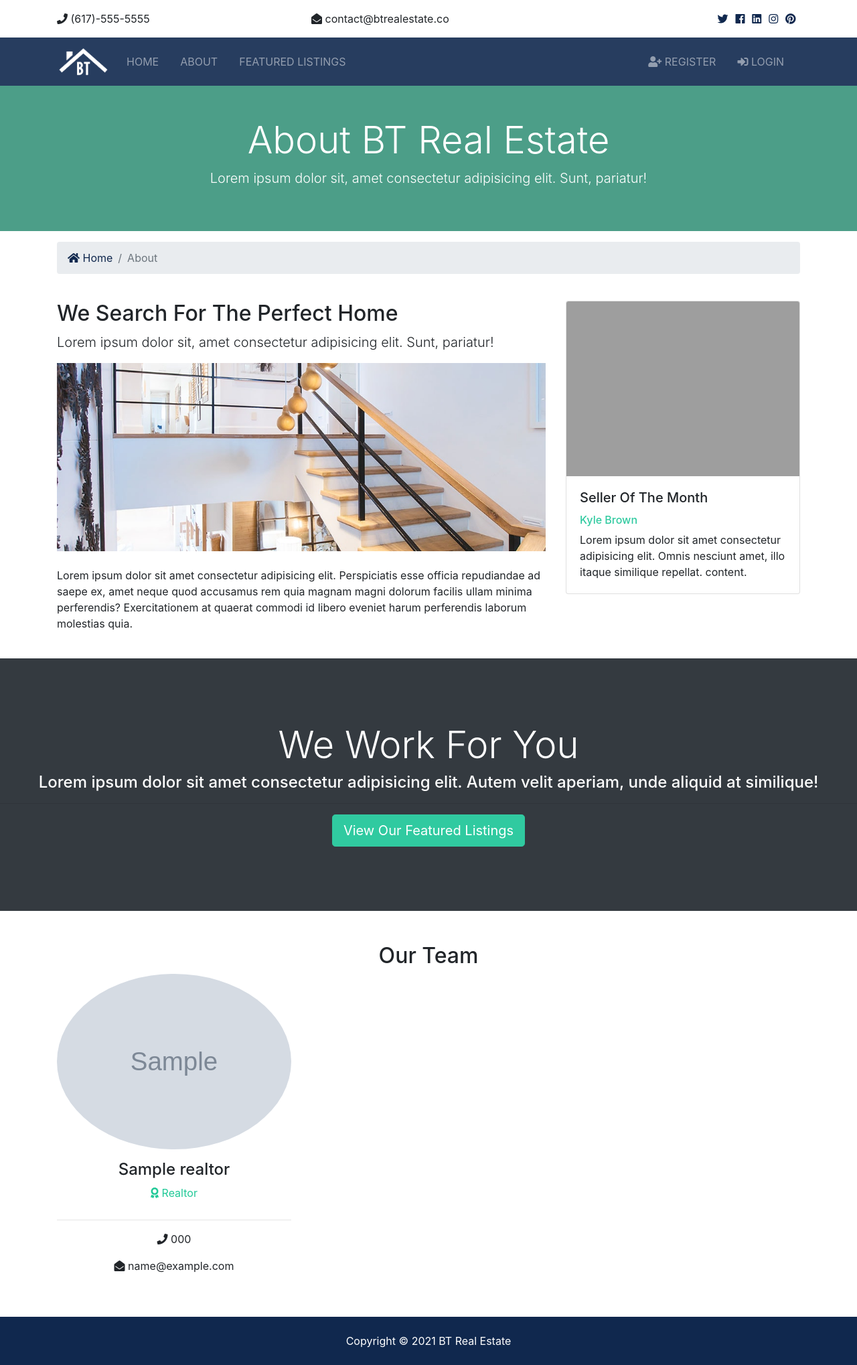
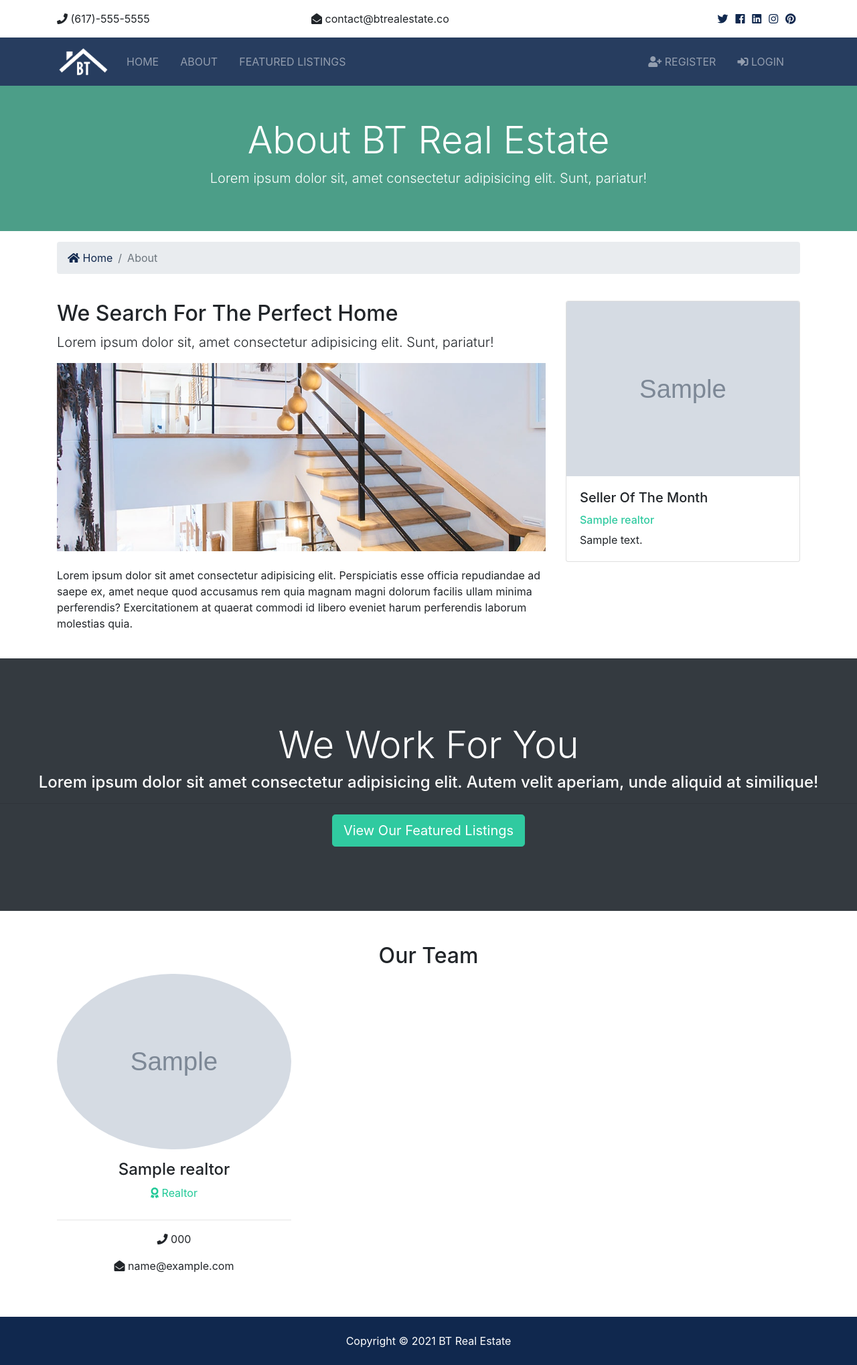
Before and after one commit to neuodev/bt-real-estate, a Django app: template templates/pages/about.html in a window 1280 px wide. Shown: the whole page at 67% size. Run offline with Django 3.2, Linux system fonts and the light colour scheme; the template is opened without the code that fills it: values that come from a table or form of the project are taken from there, others are empty; tables that the repository leaves empty hold one stand-in row (values such as "Sample post"); grey boxes marked "Sample" are stand-in pictures; some libraries are stand-ins or nearby versions; grey boxes are pictures that could not be loaded.

Commit message:
Display seller of the month on the about page

```diff
--- a/pages/views.py
+++ b/pages/views.py
@@ -18,7 +18,7 @@ def index(request):
 
 def about(request):
     # get the realtor for the database
-    realtors = Realtor.objects.order_by('-hire_data')[:3]
+    realtors = Realtor.objects.order_by('-hire_date')[:3]
 
     # get the seller of the month
     mvp_realtors = Realtor.objects.filter(is_mvp=True)
--- a/templates/pages/about.html
+++ b/templates/pages/about.html
@@ -48,21 +48,25 @@
         </p>
       </div>
       <div class="col-md-4">
+        {% if mvp_realtors %}
+        {% for realtor in mvp_realtors %}
         <div class="card">
           <img
             class="card-img-top"
-            src="assets/img/realtors/kyle.jpg"
+            src="{{ realtor.photo.url }}"
             alt="Seller of the month"
           />
           <div class="card-body">
             <h5 class="card-title">Seller Of The Month</h5>
-            <h6 class="text-secondary">Kyle Brown</h6>
+            <h6 class="text-secondary">{{realtor.name}}</h6>
             <p class="card-text">
-              Lorem ipsum dolor sit amet consectetur adipisicing elit. Omnis
-              nesciunt amet, illo itaque similique repellat. content.
+              {{realtor.description}}
             </p>
           </div>
         </div>
+
+        {% endfor %}
+        {% endif %}
       </div>
     </div>
   </div>
```
